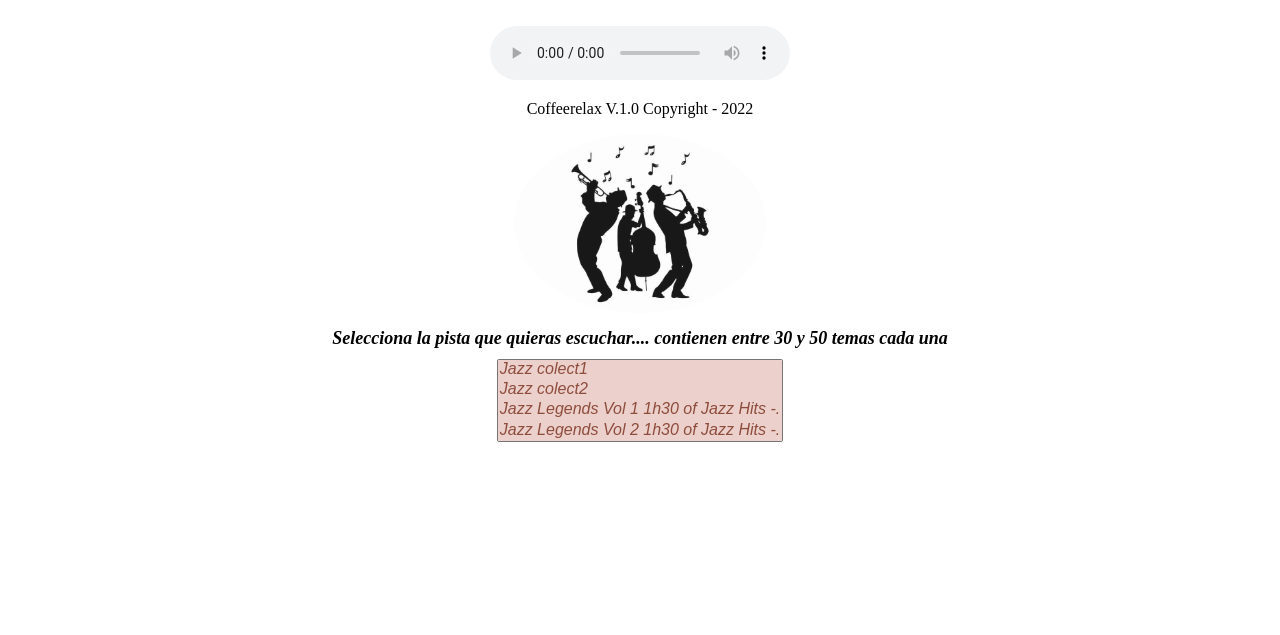
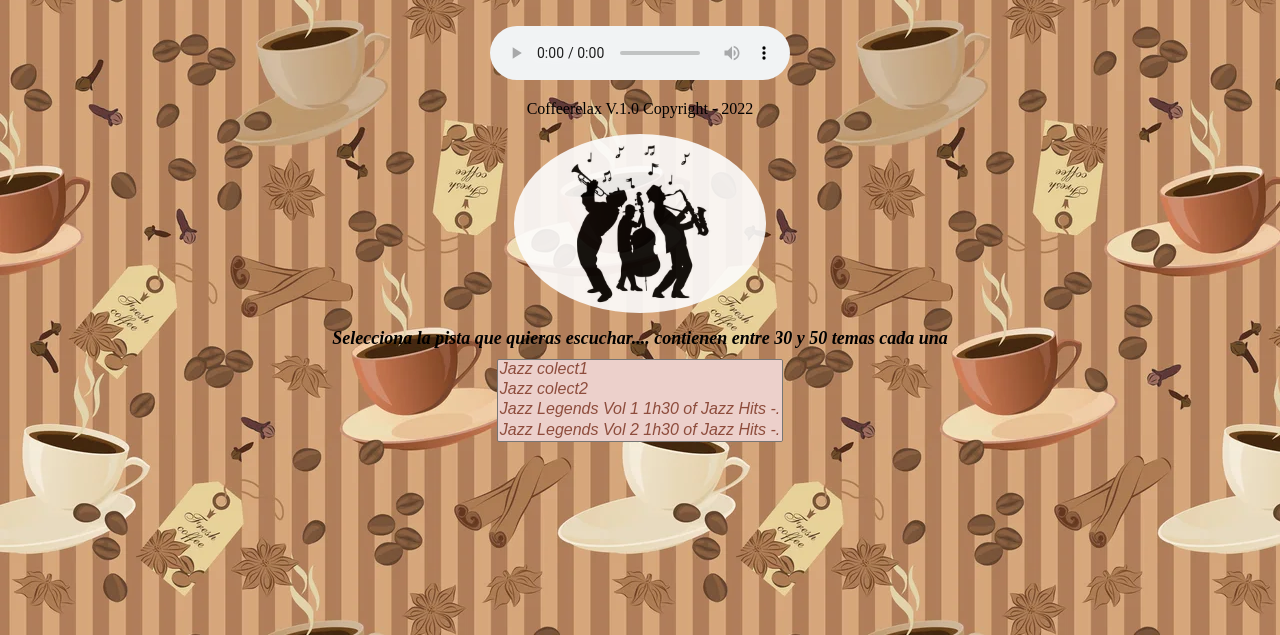
Before and after one commit to xguille9/cafe, a plain HTML site: page index.html in a window 1280 px wide. Shown: the part 165-800 px from the top of the page. Drawn offline with Linux system fonts and the light colour scheme; the site is published under a folder, as on GitHub Pages, so addresses that start at the root find nothing.

Commit message:
Update estilo.css

```diff
--- a/estilo.css
+++ b/estilo.css
@@ -1,5 +1,5 @@
 body {
-    background-image: url("/images/cafe1.jpg");
+    background-image: url("cafe1.jpg");
     opacity: 100%;
 }
 
```
